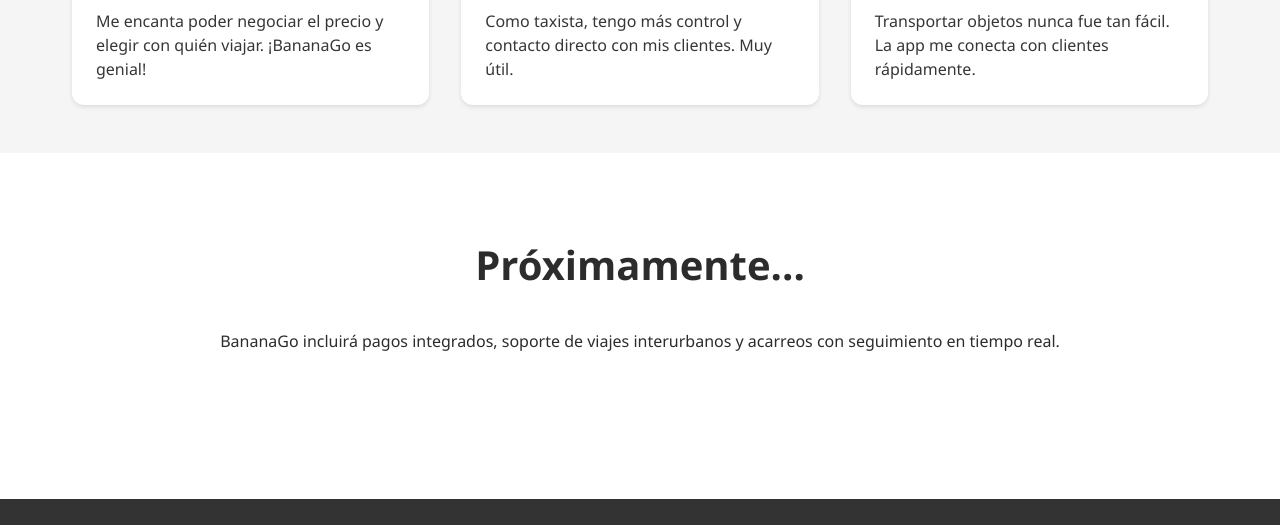
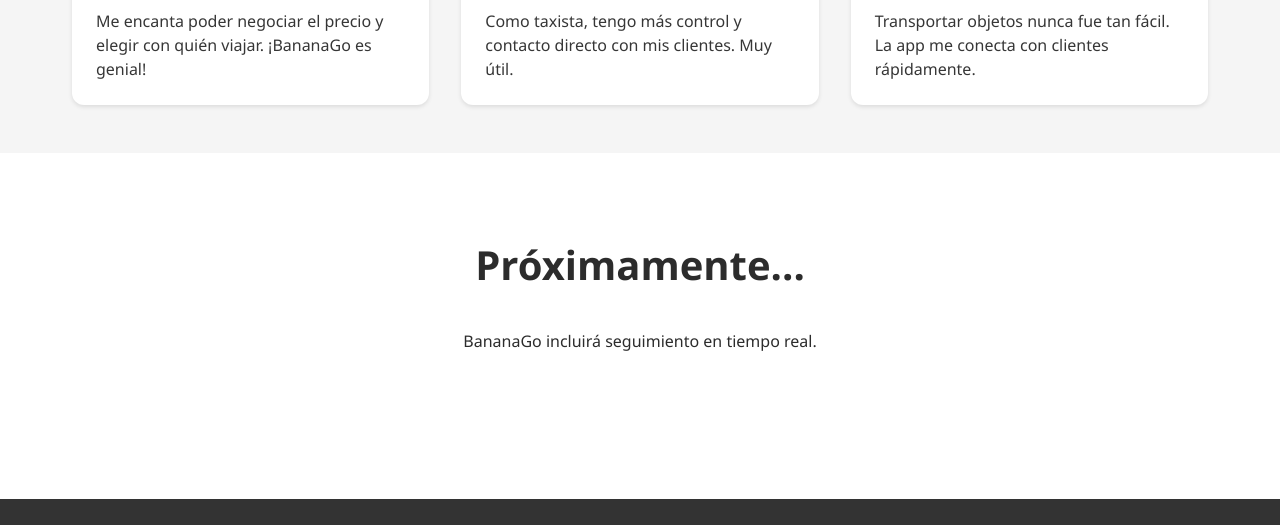
Before and after one commit to Narrod-Dev/BananaGo, a plain HTML site: page index.html in a window 1280 px wide. Shown: the part 1872-2397 px from the top of the page. Drawn offline with Linux system fonts and the light colour scheme.

Commit message:
12. Actualizando el texto de proximamente del index.html

```diff
--- a/index.html
+++ b/index.html
@@ -131,7 +131,7 @@
         <!-- 🟥 PLANES FUTUROS -->
         <section class="futuro">
             <h2>Próximamente...</h2>
-            <p>BananaGo incluirá pagos integrados, soporte de viajes interurbanos y acarreos con seguimiento en tiempo real.</p>
+            <p>BananaGo incluirá seguimiento en tiempo real.</p>
         </section>
     </main>
 
```
